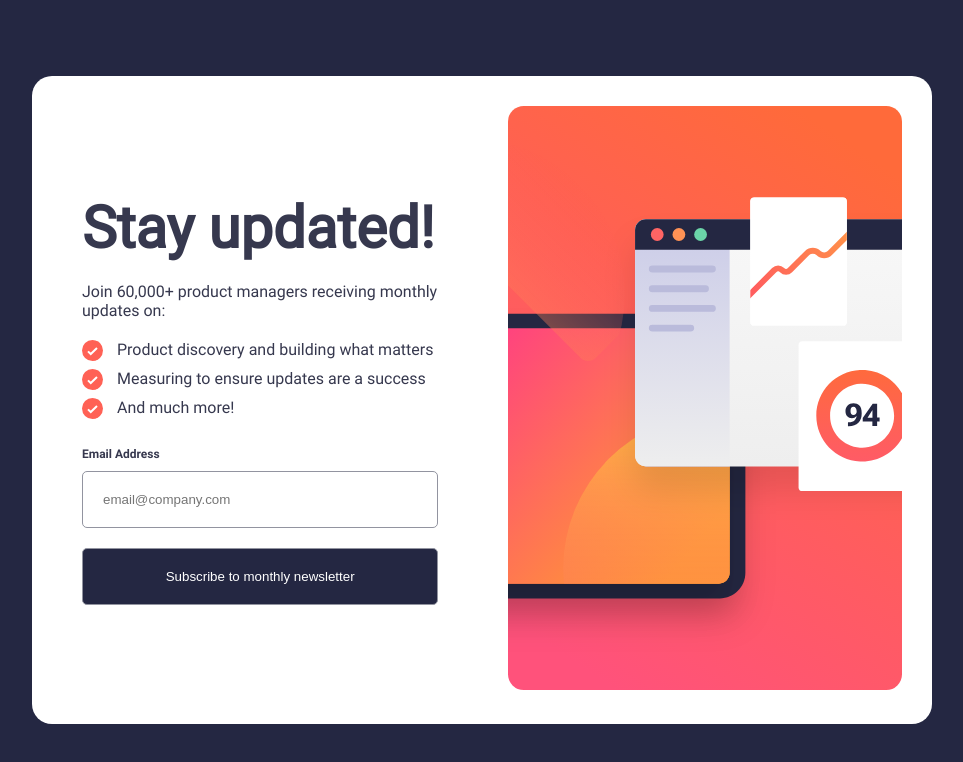
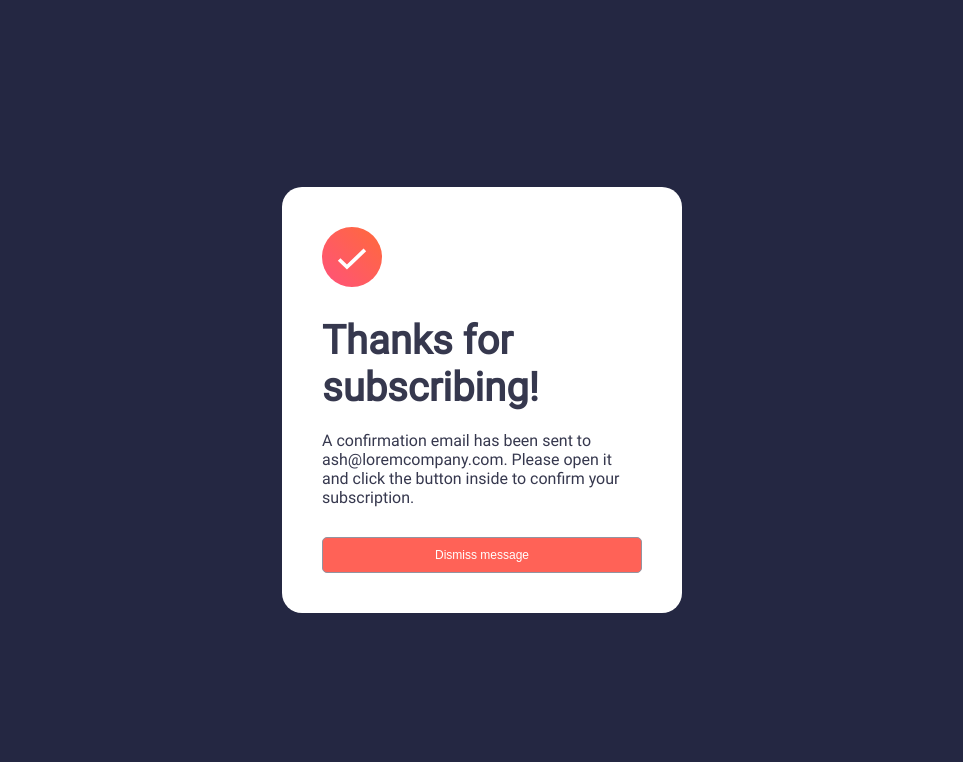
Before and after one commit to abdellatifFg/Newsletter-sign-up-form-with-success-message, a plain HTML site: page index.html in a window 1280 px wide. Shown: the whole page, without its empty margins (158-1121 px from the left). Drawn offline with Linux system fonts and the light colour scheme.

Commit message:
desktop success-message

```diff
--- a/index.css
+++ b/index.css
@@ -2,6 +2,7 @@
   --dark-slate-gray: hsl(234, 29%, 20%);
   --grey: hsl(231, 7%, 60%);
   --charcoal-grey: hsl(235, 18%, 26%);
+  --tomato: hsl(4, 100%, 67%);
 }
 
 @font-face {
@@ -36,7 +37,7 @@ body {
   display: flex;
   gap: 50px;
   border-radius: 20px;
-  color: var();
+  color: white;
 }
 
 .container .right {
@@ -94,7 +95,7 @@ button {
 .container input {
   margin-bottom: 10px;
 }
-.container button {
+button {
   color: white;
   background-color: var(--dark-slate-gray);
   border-radius: 5px;
@@ -109,3 +110,30 @@ button:hover {
   font-family: Roboto-bold;
   font-size: 12px;
 }
+
+/* success message styling */
+
+.success-msg-container {
+  width: 400px;
+  display: flex;
+  flex-direction: column;
+  gap: 30px;
+  background-color: white;
+  border-radius: 20px;
+  padding: 40px;
+}
+
+.success-msg-container img {
+  width: 60px;
+}
+
+.success-msg-container h1 {
+  font-size: 40px;
+  margin-bottom: 20px;
+}
+
+.success-msg-container button {
+  background-color: var(--tomato);
+  font-size: 12px;
+  padding: 10px;
+}
--- a/index.html
+++ b/index.html
@@ -31,7 +31,7 @@
   <body>
     <!-- Sign-up form start -->
 
-    <div class="container">
+    <!-- <div class="container">
       <div class="left">
         <div class="text">
           <h1>Stay updated!</h1>
@@ -51,13 +51,13 @@
       <dev class="right">
         <img src="./assets/images/illustration-sign-up-desktop.svg" alt="" />
       </dev>
-    </div>
+    </div> -->
 
     <!-- Sign-up form end -->
 
     <!-- Success message start -->
 
-    <!-- <div class="success-msg-container hided">
+    <div class="success-msg-container">
       <img src="./assets/images/icon-success.svg" alt="" />
       <div class="text">
         <h1>Thanks for subscribing!</h1>
@@ -67,7 +67,7 @@
         </p>
       </div>
       <button>Dismiss message</button>
-    </div> -->
+    </div>
 
     <!--    -->
 
```
